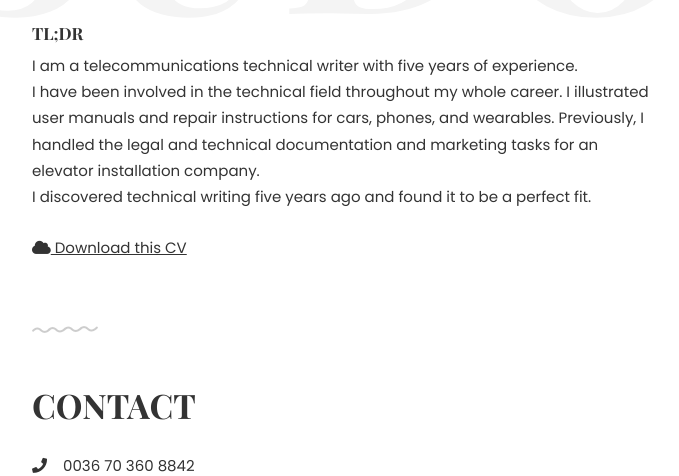
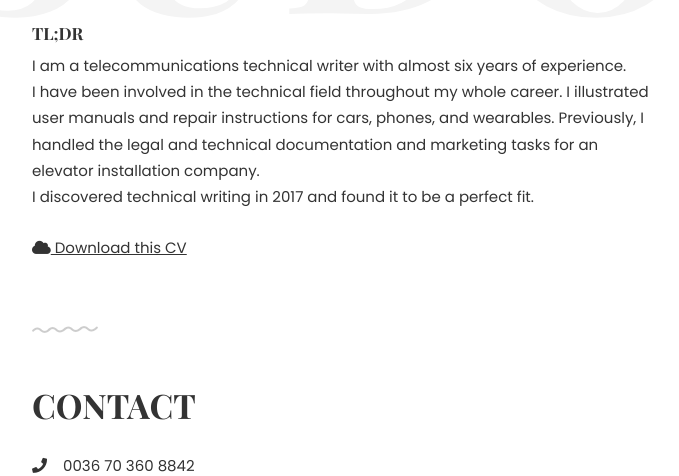
Before and after one commit to koszoeva/cv, a plain HTML site: page index.html in a window 1280 px wide. Shown: the part 324-800 px from the top of the page, without its empty margins (297-976 px from the left). Drawn offline with Linux system fonts and the light colour scheme.

Commit message:
Updated CV intro

```diff
--- a/index.html
+++ b/index.html
@@ -56,12 +56,12 @@
 					<h1>I am Éva Kószó<br><span id="typed"></span></h1>
 				</div>
 				<h4>TL;DR</h4>
-				<p>I am a telecommunications technical writer with five years of experience. <br>
+				<p>I am a telecommunications technical writer with almost six years of experience. <br>
 					I have been involved in the technical field throughout my whole career.
 					I illustrated user manuals and repair instructions for cars, phones, and wearables.
 					Previously, I handled the legal and technical documentation and marketing tasks for an
 					elevator installation company.<br>
-					I discovered technical writing five years ago and found it to be a perfect fit.
+					I discovered technical writing in 2017 and found it to be a perfect fit.
 				</p>
 				<P>
 					<a href="img/file.cv" download></a><a href="cv-evakoszo.pdf", target="new">
```
